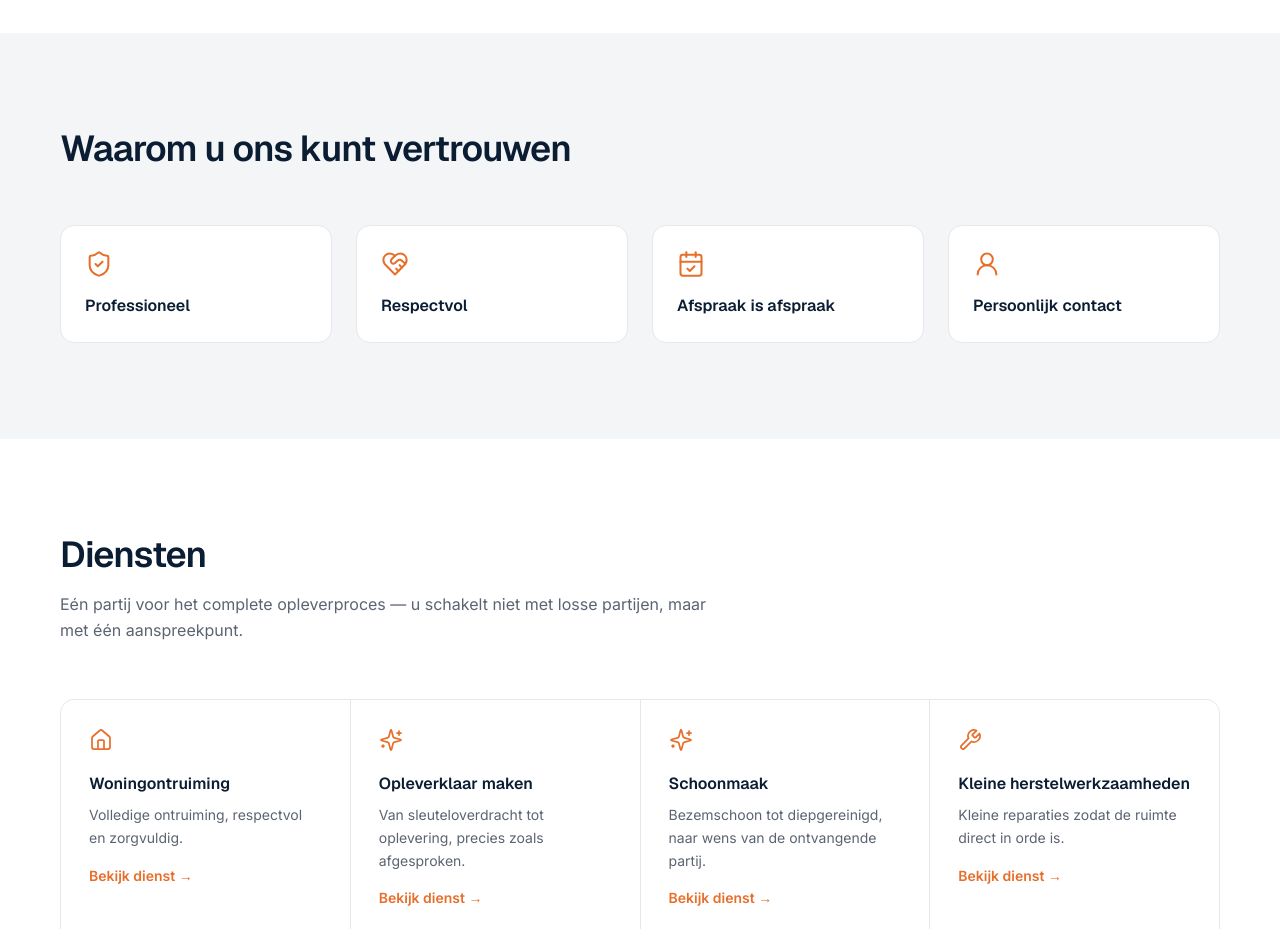
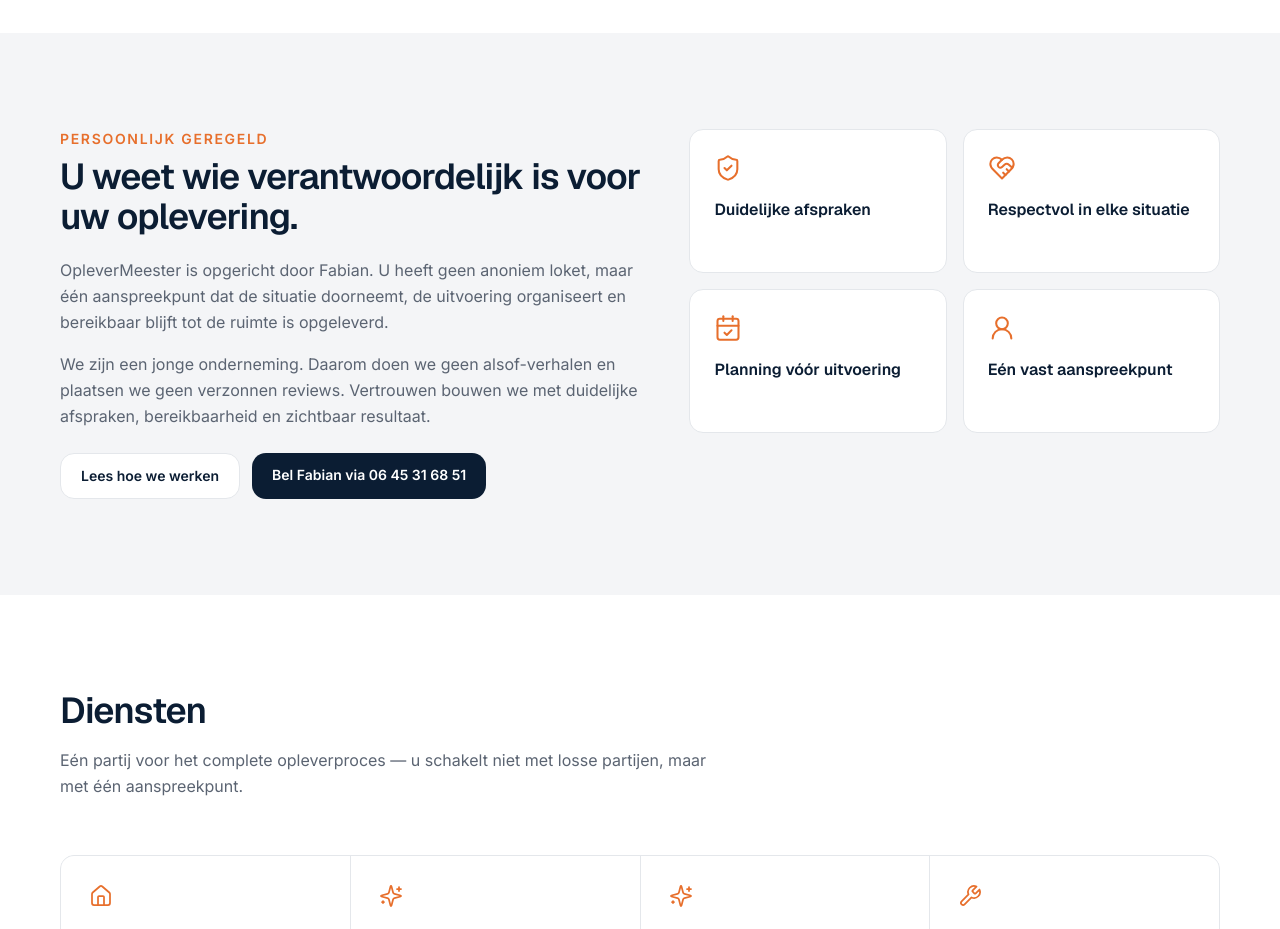
Before and after one commit to sandvlietbv/OpleverMeester, a Next.js app: page / in a window 1280 px wide. Shown: the part 1480-2409 px from the top of the page. Built offline with nearby package versions, Linux system fonts and the light colour scheme.

Commit message:
Turn trust section into personal founder proof

```diff
--- a/components/Trust.tsx
+++ b/components/Trust.tsx
@@ -1,45 +1,37 @@
-"use client";
-
-import { motion } from "framer-motion";
 import { ShieldCheck, HeartHandshake, CalendarCheck, UserRound } from "lucide-react";
+import Link from "next/link";
 
 const VALUES = [
-  { icon: ShieldCheck, label: "Professioneel" },
-  { icon: HeartHandshake, label: "Respectvol" },
-  { icon: CalendarCheck, label: "Afspraak is afspraak" },
-  { icon: UserRound, label: "Persoonlijk contact" },
+  { icon: ShieldCheck, label: "Duidelijke afspraken" },
+  { icon: HeartHandshake, label: "Respectvol in elke situatie" },
+  { icon: CalendarCheck, label: "Planning vóór uitvoering" },
+  { icon: UserRound, label: "Eén vast aanspreekpunt" },
 ];
 
 export default function Trust() {
   return (
-    <section id="vertrouwen" className="bg-surface-light py-24">
+    <section id="vertrouwen" className="bg-surface-light py-20 md:py-24">
       <div className="container-om">
-        <motion.h2
-          initial={{ opacity: 0, y: 16 }}
-          whileInView={{ opacity: 1, y: 0 }}
-          viewport={{ once: true, margin: "-80px" }}
-          transition={{ duration: 0.5 }}
-          className="max-w-xl font-display text-3xl font-semibold tracking-tight text-navy md:text-4xl"
-        >
-          Waarom u ons kunt vertrouwen
-        </motion.h2>
+        <div className="grid gap-10 lg:grid-cols-[1fr_.9fr] lg:items-start">
+          <div>
+            <p className="text-sm font-semibold uppercase tracking-[0.12em] text-orange">Persoonlijk geregeld</p>
+            <h2 className="mt-2 max-w-2xl font-display text-3xl font-semibold tracking-tight text-navy md:text-4xl">U weet wie verantwoordelijk is voor uw oplevering.</h2>
+            <p className="mt-5 max-w-2xl leading-relaxed text-muted">OpleverMeester is opgericht door Fabian. U heeft geen anoniem loket, maar één aanspreekpunt dat de situatie doorneemt, de uitvoering organiseert en bereikbaar blijft tot de ruimte is opgeleverd.</p>
+            <p className="mt-4 max-w-2xl leading-relaxed text-muted">We zijn een jonge onderneming. Daarom doen we geen alsof-verhalen en plaatsen we geen verzonnen reviews. Vertrouwen bouwen we met duidelijke afspraken, bereikbaarheid en zichtbaar resultaat.</p>
+            <div className="mt-6 flex flex-wrap gap-3">
+              <Link href="/over-ons" className="rounded-om border border-surface-mid bg-white px-5 py-3 text-sm font-semibold text-navy hover:border-orange">Lees hoe we werken</Link>
+              <a href="tel:+31645316851" className="rounded-om bg-navy px-5 py-3 text-sm font-semibold text-white">Bel Fabian via 06 45 31 68 51</a>
+            </div>
+          </div>
 
-        <div className="mt-14 grid grid-cols-2 gap-6 md:grid-cols-4">
-          {VALUES.map((v, i) => (
-            <motion.div
-              key={v.label}
-              initial={{ opacity: 0, y: 16 }}
-              whileInView={{ opacity: 1, y: 0 }}
-              viewport={{ once: true, margin: "-80px" }}
-              transition={{ duration: 0.4, delay: i * 0.06 }}
-              className="flex flex-col items-start gap-4 rounded-om border border-surface-mid bg-white p-6"
-            >
-              <v.icon className="h-7 w-7 text-orange" strokeWidth={1.75} />
-              <span className="font-display text-base font-semibold text-navy">
-                {v.label}
-              </span>
-            </motion.div>
-          ))}
+          <div className="grid grid-cols-2 gap-4">
+            {VALUES.map((v) => (
+              <div key={v.label} className="flex min-h-36 flex-col items-start gap-4 rounded-om border border-surface-mid bg-white p-6">
+                <v.icon className="h-7 w-7 text-orange" strokeWidth={1.75} />
+                <span className="font-display text-base font-semibold text-navy">{v.label}</span>
+              </div>
+            ))}
+          </div>
         </div>
       </div>
     </section>
```
